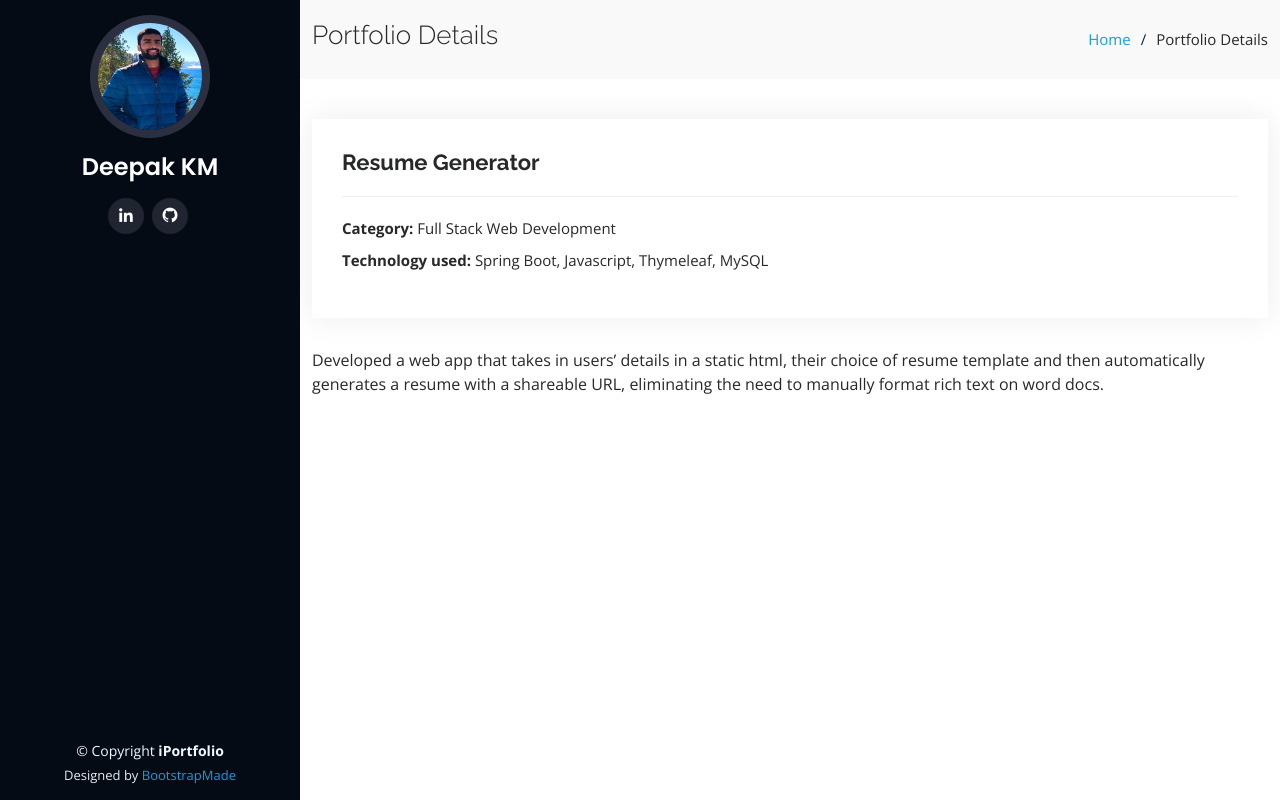
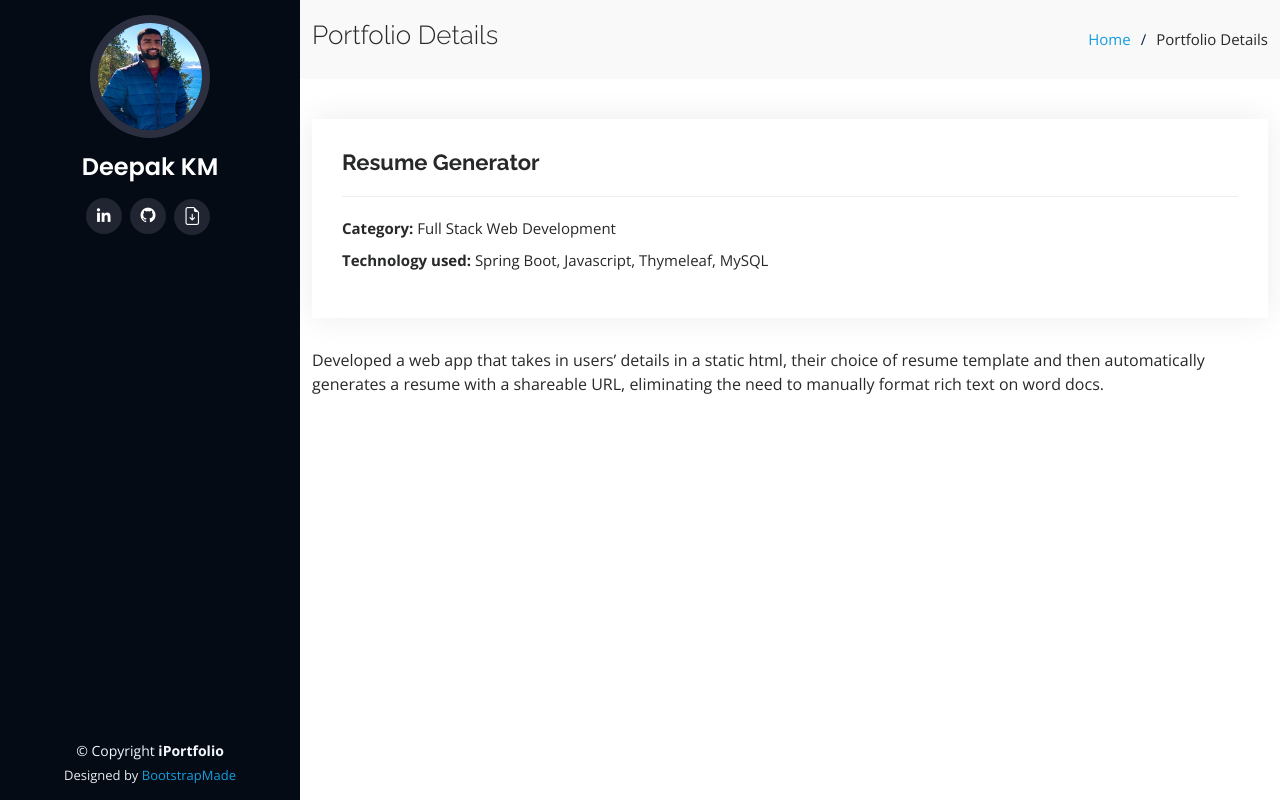
Before and after one commit to whoisdeepak/whoisdeepak.github.io, a plain HTML site: page portfolio-details2.html in a window 1280 px wide. Drawn offline with nearby package versions, Linux system fonts and the light colour scheme.

Commit message:
Update portfolio-details2.html

```diff
--- a/portfolio-details2.html
+++ b/portfolio-details2.html
@@ -49,7 +49,8 @@
         <h1 class="text-light"><a href="index.html">Deepak KM</a></h1>
         <div class="social-links mt-3 text-center">
           <a href="#" class="linkedin"><i class="bx bxl-linkedin"></i></a>
-		  <a href="#" class="github"><i class="bx bxl-github"></i></a>
+	  <a href="#" class="github"><i class="bx bxl-github"></i></a>
+	  <a href="resume/DeepakKM_Resume.pdf" class="bi bi-file-earmark-arrow-down"></a>
         </div>
       </div>
     </div>
```
